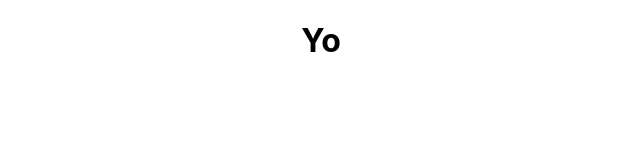
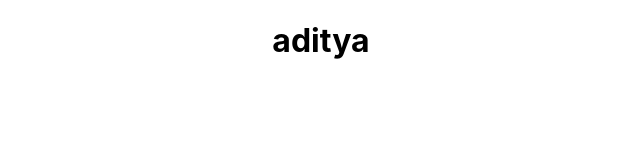
Before and after one commit to adityasatnur/colors-project, a React (Create React App) app: page / in a window 1280 px wide. Shown: the top 160 px of the page, without its empty margins (319-959 px from the left). Built offline with nearby package versions, Linux system fonts and the light colour scheme.

Commit message:
Test Commit

```diff
--- a/src/Palette.js
+++ b/src/Palette.js
@@ -2,7 +2,7 @@ import React, { Component } from 'react';
 class Palette extends Component {
     state = {  }
     render() {
-        return ( <h1>Yo</h1> );
+        return ( <h1>aditya</h1> );
     }
 }
 
```
